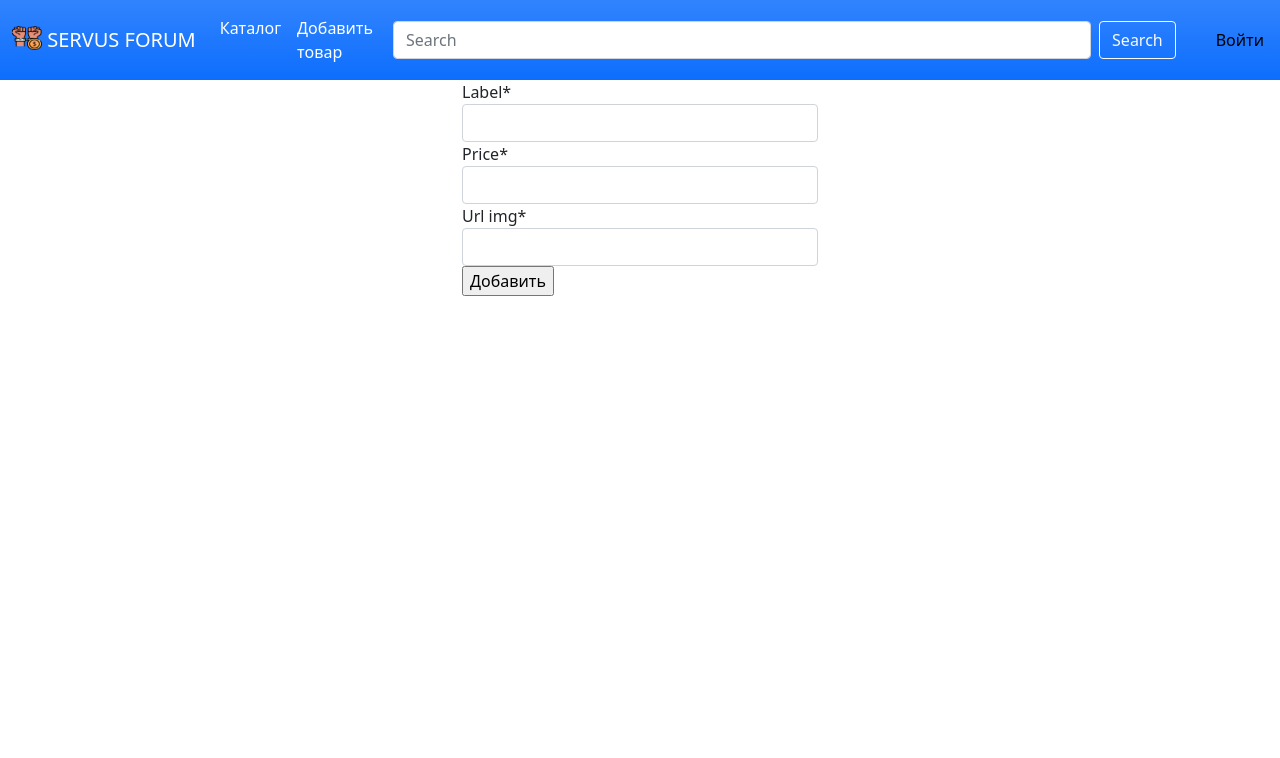
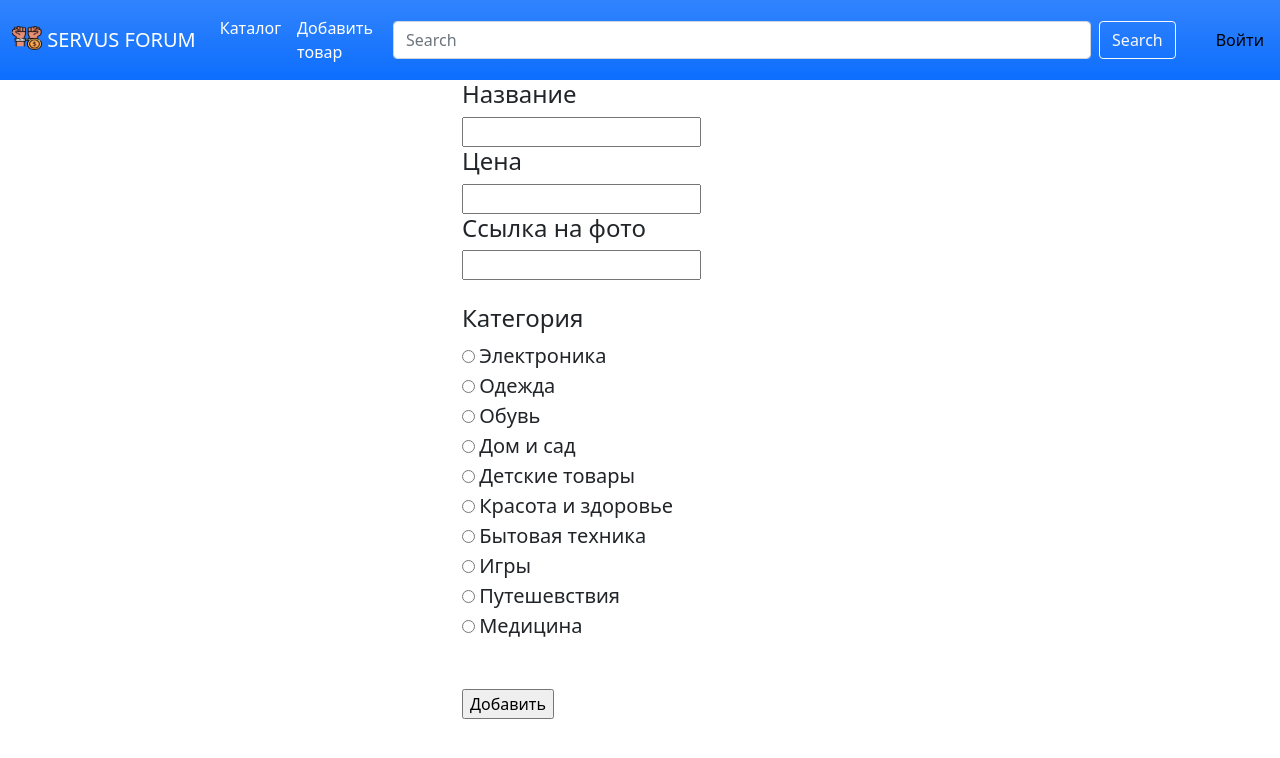
Before and after one commit to LikoyakaTemik/Jango_shop, a Django app: page /new_product/ in a window 1280 px wide. Shown: the top 758 px of the page. Run offline with Django 3.2, Linux system fonts and the light colour scheme; data comes from the database, SQL or seed files in the repository; some libraries are stand-ins or nearby versions.

Commit message:
fixed adding product

```diff
--- a/slave_site/templates/new_product.html
+++ b/slave_site/templates/new_product.html
@@ -1,6 +1,7 @@
 {% extends 'base.html' %}
 {% load crispy_forms_tags %}
 {% block content %}
+
     <div class="container">
         <div class="row">
             <div class="col">
@@ -9,8 +10,44 @@
             <div class="col">
                 <form action="/new_product/" method="post">
                     {% csrf_token %}
-                    {{ form|crispy }}
-                    <input type="submit" value="Добавить">
+                    <!--{{ form|crispy }}!-->
+                    <h4>Название</h4>
+                    <input type="text" name="label">
+                    <h4>Цена</h4>
+                    <input type="text" name="price">
+                    <h4>Ссылка на фото</h4>
+                    <input type="text" name="url_img"><br><br>
+                    <h4>Категория</h4>
+
+
+                    <input type="radio" id="category1" name="category" value="Электроника">
+                    <label style="font-size:20px;" for="category1">Электроника</label><br>
+                    <input type="radio" id="category2" name="category" value="Одежда">
+                    <label style="font-size:20px;" for="category2">Одежда</label><br>
+                    <input type="radio" id="category3" name="category" value="Обувь">
+                    <label style="font-size:20px;" for="category3">Обувь</label><br>
+                    <input type="radio" id="category4" name="category" value="Дом и сад">
+                    <label style="font-size:20px;" for="category4">Дом и сад</label><br>
+                    <input type="radio" id="category5" name="category" value="Детские товары">
+                    <label style="font-size:20px;" for="category5">Детские товары</label><br>
+                    <input type="radio" id="category6" name="category" value="Красота и здоровье">
+                    <label style="font-size:20px;" for="category6">Красота и здоровье</label><br>
+                    <input type="radio" id="category7" name="category" value="Бытовая техника">
+                    <label style="font-size:20px;" for="category7">Бытовая техника</label><br>
+                    <input type="radio" id="category8" name="category" value="Игры">
+                    <label style="font-size:20px;" for="category8">Игры</label><br>
+                    <input type="radio" id="category9" name="category" value="Путешевствия">
+                    <label style="font-size:20px;" for="category9">Путешевствия</label><br>
+                    <input type="radio" id="category10" name="category" value="Медицина">
+                    <label style="font-size:20px;" for="category10">Медицина</label><br>
+
+
+
+
+
+
+
+                   <br><br> <input type="submit" value="Добавить">
                 </form>
             </div>
             <div class="col">
```
Also changed, not shown: slave_site/templates/index.html (+4 -4 lines).
